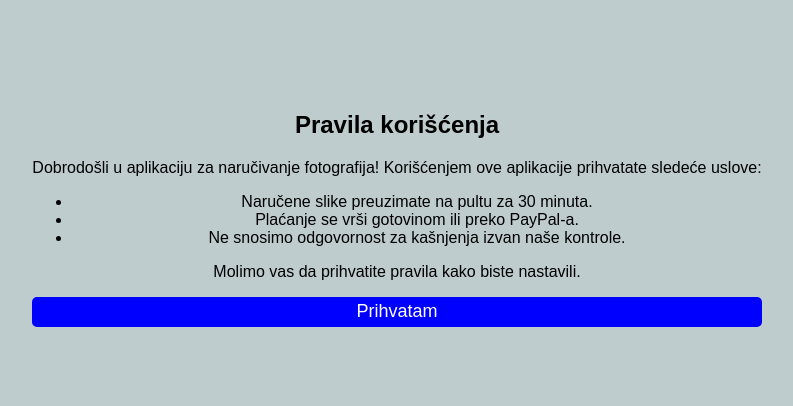
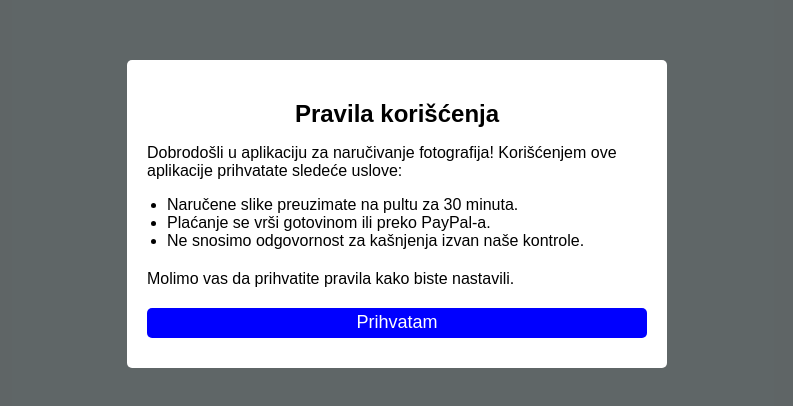
Before and after one commit to Aleksandarstojicicbg/Galerija-client, a React (Create React App) app in the folder src/: page / in a window 1280 px wide. Shown: the part 186-592 px from the top of the page, without its empty margins (243-1036 px from the left). Built offline with nearby package versions, Linux system fonts and the light colour scheme; the HTML template or start-up script is replaced by a standard one.

Commit message:
Update styles.css
dodati uslovi koriscenja

```diff
--- a/src/styles.css
+++ b/src/styles.css
@@ -251,3 +251,40 @@ h1, p {
   display: block;
   border-radius: 15px;
 }
+/* Modal za pravila korišćenja */
+.modal-overlay {
+  position: fixed;
+  top: 0;
+  left: 0;
+  width: 100%;
+  height: 100%;
+  background: rgba(0, 0, 0, 0.5);
+  display: flex;
+  justify-content: center;
+  align-items: center;
+  z-index: 1000;
+}
+
+.modal-content {
+  background: white;
+  padding: 20px;
+  border-radius: 5px;
+  max-width: 500px;
+  width: 90%;
+  text-align: center;
+}
+
+.modal-content h2 {
+  margin-bottom: 10px;
+}
+
+.modal-content p {
+  margin-bottom: 20px;
+  text-align: left;
+}
+
+.modal-content ul {
+  list-style-type: disc;
+  padding-left: 20px;
+  margin-bottom: 20px;
+}
```
